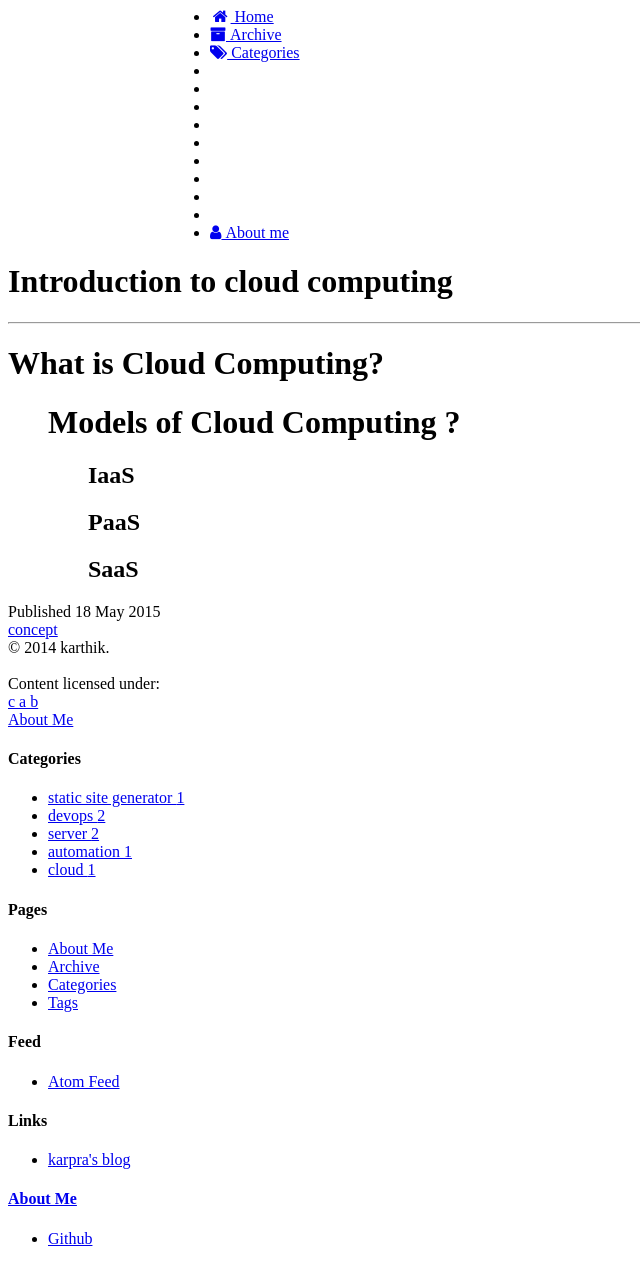
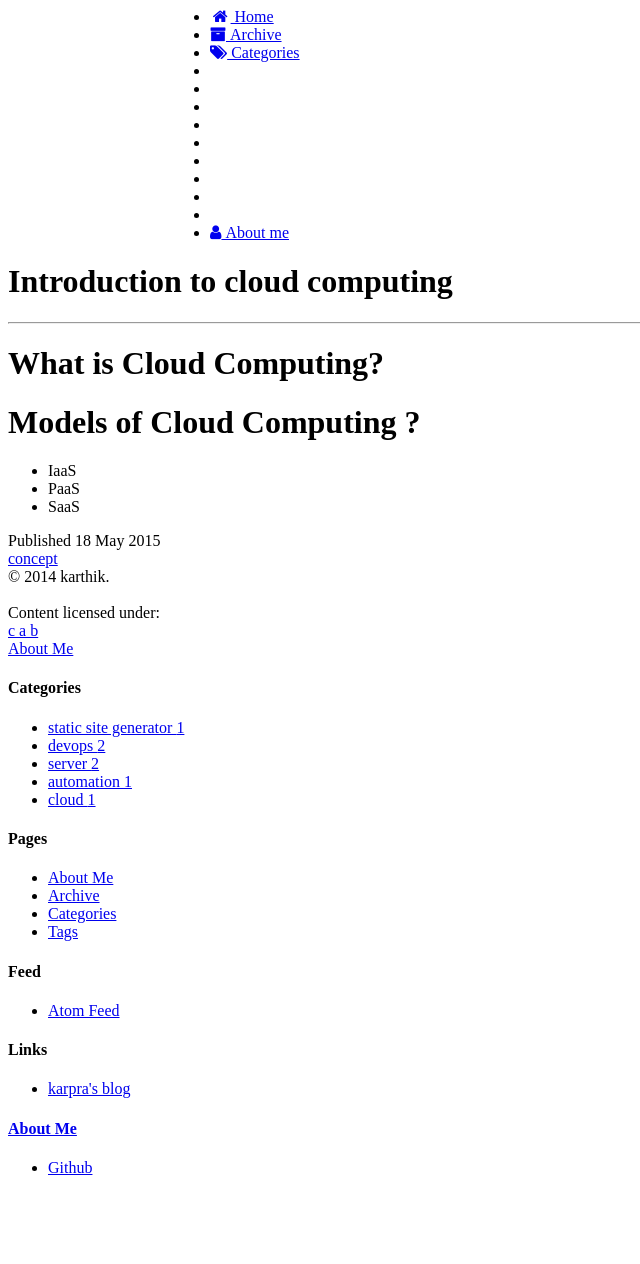
Before and after one commit to karpra/karpra.github.io, a Jekyll site: the page built from _posts/2015-5-18-Introduction to cloud computing.md, in a window 1280 px wide. Shown: the whole page, without its empty margins (0-640 px from the left). Built offline with Jekyll 4.4.1, drawn with Linux system fonts in a browser that asks for light colours; nearby versions of some CDN libraries; library files that are not in the unit come from our copies; after the commit the page ends 1193 px from its top, so only the background shows below that.

```diff
--- a/_posts/2015-5-18-Introduction to cloud computing.md
+++ b/_posts/2015-5-18-Introduction to cloud computing.md
@@ -6,7 +6,7 @@ tags : [concept]
 
 # What is Cloud Computing?
 
-># Models of Cloud Computing ?
->>## IaaS
->>## PaaS
->>## SaaS
+# Models of Cloud Computing ?
++ IaaS
++ PaaS
++ SaaS
```
